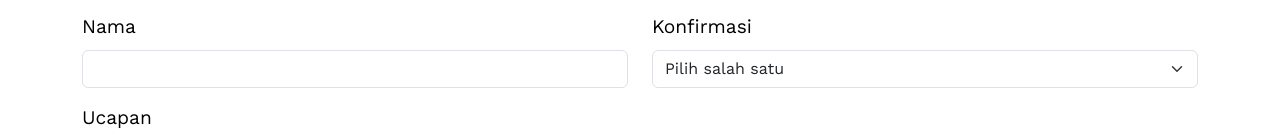
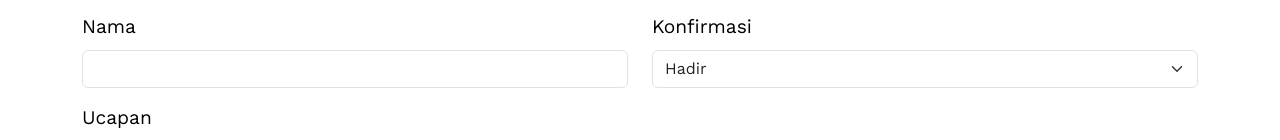
Before and after one commit to iyus-22/lyanadaniyus, a plain HTML site: page index.html in a window 1280 px wide. Shown: the part 2988-3128 px from the top of the page. Drawn offline with nearby package versions, Linux system fonts and the light colour scheme; some packages are replaced by stand-ins of ours; no server answers; a script that the page names is missing; a web font is replaced by a local one.

Commit message:
select option required

```diff
--- a/index.html
+++ b/index.html
@@ -176,7 +176,7 @@
           <div class="mb-3">
             <label for="konfirmasi" class="form-label">Konfirmasi</label>
             <select name="konfirmasi" id="konfirmasi" class="form-select" required>
-              <option selected disabled>Pilih salah satu</option>
+              <option value="" disabled>Pilih salah satu</option>
               <option value="Hadir">Hadir</option>
               <option value="Tidak Hadir">Tidak Hadir</option>
             </select>
```
